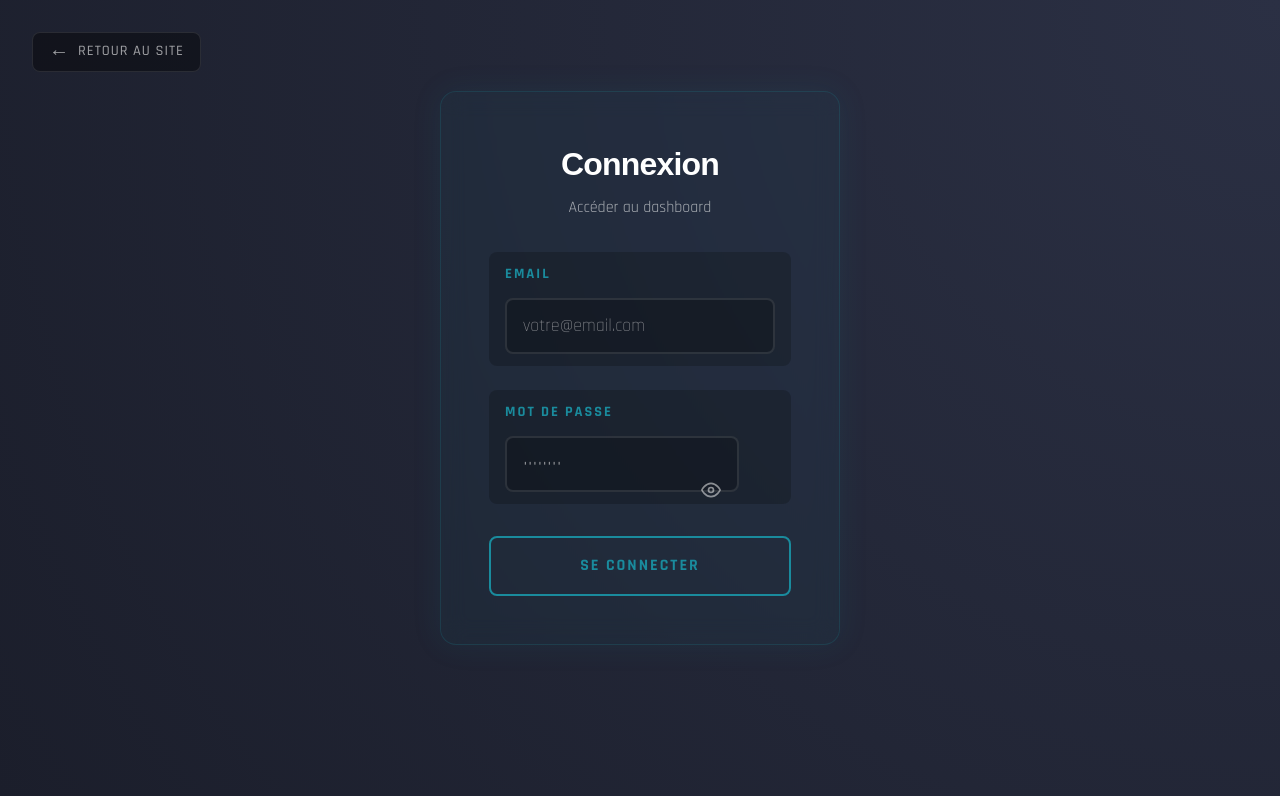
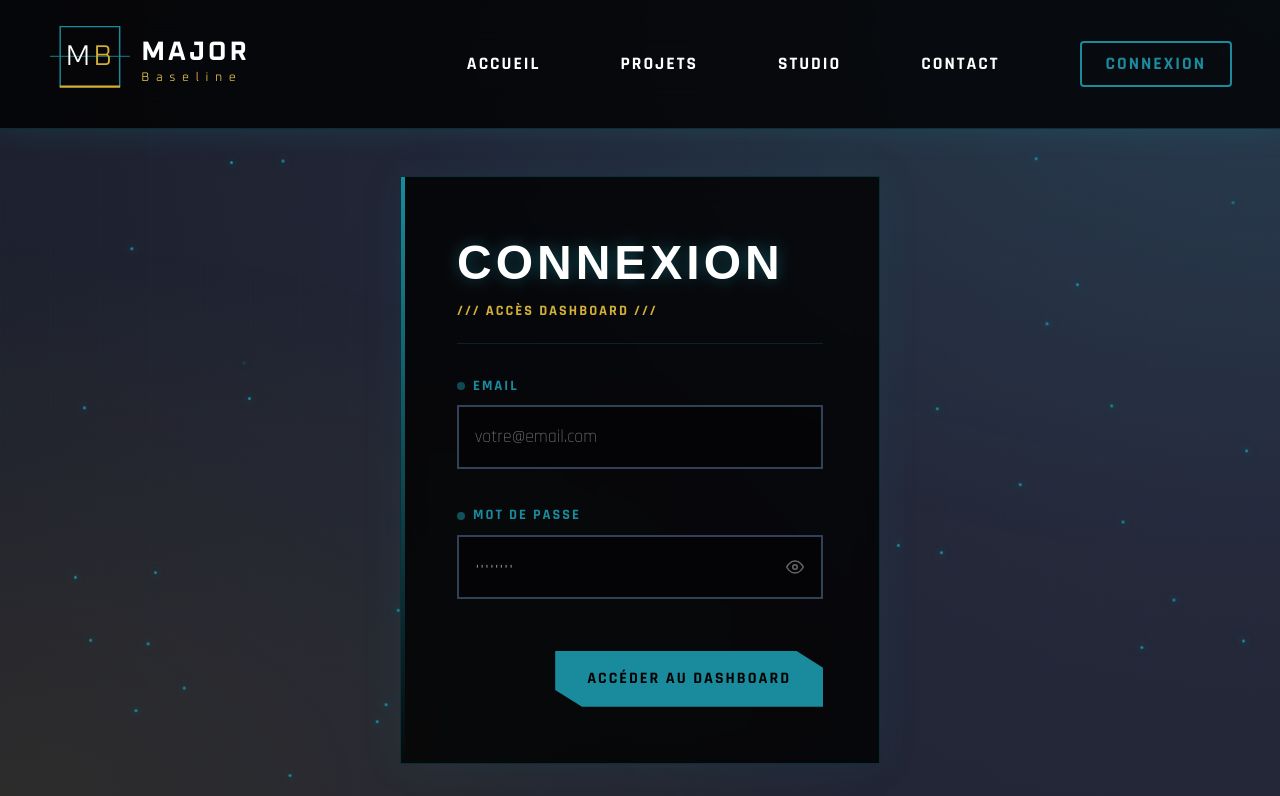
Before and after one commit to EmmanuelleBonoli/major-baseline-dashboard, a Vue app in the folder front-end/: page /login in a window 1280 px wide. Shown: the top 796 px of the page. Built offline with nearby package versions, Linux system fonts and the light colour scheme.

Commit message:
fix ui contact page + change ui login page + ajout error message des input

```diff
--- a/front-end/src/components/Showcase/HeaderSection.vue
+++ b/front-end/src/components/Showcase/HeaderSection.vue
@@ -1,13 +1,13 @@
 <template>
   <header class="header-container fixed w-full top-0 z-[1000] bg-black/80 backdrop-blur-[20px] border-b border-teal/30">
     <nav class="max-w-[1600px] mx-auto px-6 md:px-12 py-4 md:py-6 flex justify-between items-center">
-      <a
-        href="#home"
+      <router-link
+        :to="{ path: '/', hash: '#home' }"
         class="logo flex items-center h-12 md:h-16 lg:h-20 w-auto transition-all relative z-[1002] cursor-pointer"
-        aria-label="Retour en haut"
+        aria-label="Retour à l'accueil"
       >
         <img src="/major-baseline-logo-dark.svg" alt="Major Baseline Logo" class="h-full w-auto object-contain" />
-      </a>
+      </router-link>
 
       <!-- Bouton Burger (Mobile) -->
       <button
@@ -99,7 +99,10 @@ const links = [
 }
 
 .logo {
-  animation: logoGlow 2s ease-in-out infinite;
+  transition: opacity 0.3s ease;
+}
+.logo:hover {
+  opacity: 0.85;
 }
 
 .nav-item {
@@ -127,14 +130,4 @@ const links = [
   transform: translateY(-4px);
 }
 
-@keyframes logoGlow {
-  0%,
-  100% {
-    filter: drop-shadow(0 0 2px var(--color-teal)) drop-shadow(0 0 5px var(--color-teal));
-  }
-  50% {
-    filter: drop-shadow(0 0 5px var(--color-teal)) drop-shadow(0 0 10px var(--color-teal))
-      drop-shadow(0 0 15px var(--color-gold));
-  }
-}
 </style>
--- a/front-end/src/components/Showcase/ui/AppInput.vue
+++ b/front-end/src/components/Showcase/ui/AppInput.vue
@@ -1,5 +1,5 @@
 <template>
-  <div class="flex flex-col gap-3 relative text-left">
+  <div class="flex flex-col gap-2 relative text-left">
     <label
       v-if="label"
       :for="inputId"
@@ -16,7 +16,10 @@
         :type="type"
         :value="modelValue"
         @input="$emit('update:modelValue', ($event.target as HTMLInputElement).value)"
-        class="w-full bg-black/40 border-2 border-slate-700 text-white p-4 focus:outline-none focus:border-teal hover:border-teal/50 focus:shadow-glow-teal transition-all font-light text-base md:text-lg"
+        :class="[
+          'w-full bg-black/40 border-2 text-white p-4 focus:outline-none focus:shadow-glow-teal transition-all font-light text-base md:text-lg',
+          errorMessage ? 'input-error' : 'border-slate-700 focus:border-teal hover:border-teal/50'
+        ]"
         v-bind="$attrs"
       />
       <textarea
@@ -24,11 +27,22 @@
         :id="inputId"
         :value="modelValue"
         @input="$emit('update:modelValue', ($event.target as HTMLTextAreaElement).value)"
-        class="w-full bg-black/40 border-2 border-slate-700 text-white p-4 focus:outline-none focus:border-teal hover:border-teal/50 focus:shadow-glow-teal transition-all font-light text-base md:text-lg resize-y"
+        :class="[
+          'w-full bg-black/40 border-2 text-white p-4 focus:outline-none focus:shadow-glow-teal transition-all font-light text-base md:text-lg resize-y',
+          errorMessage ? 'input-error' : 'border-slate-700 focus:border-teal hover:border-teal/50'
+        ]"
         v-bind="$attrs"
       ></textarea>
 
       <slot name="suffix" />
+    </div>
+
+    <div class="error-slot h-5 overflow-hidden">
+      <Transition name="error-fade">
+        <p v-if="errorMessage" class="error-text text-[0.78rem] tracking-[1px] font-medium m-0 leading-5">
+          ⚠ {{ errorMessage }}
+        </p>
+      </Transition>
     </div>
   </div>
 </template>
@@ -64,6 +78,10 @@ const props = defineProps({
   animationDelay: {
     type: String,
     default: '0s'
+  },
+  errorMessage: {
+    type: String,
+    default: ''
   }
 })
 
@@ -71,3 +89,36 @@ defineEmits(['update:modelValue'])
 
 const inputId = computed(() => props.id)
 </script>
+
+<style scoped>
+.error-slot {
+  min-height: 1.25rem;
+}
+
+.input-error {
+  border-color: #c97c6a;
+}
+.input-error:hover,
+.input-error:focus {
+  border-color: #d98a78;
+}
+
+.error-text {
+  color: #c97c6a;
+}
+
+.error-fade-enter-active,
+.error-fade-leave-active {
+  transition: opacity 0.2s ease, transform 0.2s ease;
+}
+.error-fade-enter-from,
+.error-fade-leave-to {
+  opacity: 0;
+  transform: translateY(-4px);
+}
+.error-fade-enter-to,
+.error-fade-leave-from {
+  opacity: 1;
+  transform: translateY(0);
+}
+</style>
--- a/front-end/src/views/ContactView.vue
+++ b/front-end/src/views/ContactView.vue
@@ -1,29 +1,13 @@
 <template>
-  <div
-    class="min-h-screen text-white flex flex-col items-center justify-center p-4 md:p-8 bg-deep-blue relative overflow-hidden"
-  >
-    <!-- Background Decoration -->
-    <div class="bg-gradient-decoration fixed top-0 left-0 w-full h-full z-0"></div>
-    <div class="bg-grid-decoration fixed top-0 left-0 w-full h-full z-0 opacity-30"></div>
-
-    <!-- Header -->
-    <div class="absolute top-0 w-full left-0 p-4 md:p-8 z-20">
-      <router-link
-        to="/"
-        class="btn-back inline-flex items-center gap-2 text-teal uppercase tracking-[1px] md:tracking-[3px] font-bold py-2 md:py-3 px-4 md:px-6 text-sm md:text-base border-2 border-teal bg-black/40 transition-all duration-300"
-      >
-        &lt; Retour au site
-      </router-link>
-    </div>
-
-    <!-- Form Container -->
-    <div
-      class="form-card w-full max-w-[700px] bg-black/80 border border-teal/30 p-8 md:p-14 backdrop-blur-md relative mt-16 md:mt-0 z-10"
-    >
-      <div class="mb-8 md:mb-12 border-b border-teal/20 pb-6">
-        <h1
-          class="form-title text-[2.5rem] md:text-[4rem] font-black uppercase text-white tracking-[2px] md:tracking-[4px] leading-tight m-0"
-        >
+  <div class="contact-page">
+    <div class="bg-gradient-decoration"></div>
+    <div class="bg-grid-decoration"></div>
+    <HeaderSection />
+    <div class="w-full shrink-0 h-20 md:h-28 lg:h-32"></div>
+    <div class="form-wrapper z-10">
+      <div class="form-card w-full max-w-[700px] bg-black/80 border border-teal/30 p-8 md:p-14 backdrop-blur-md relative">
+        <div class="mb-6 md:mb-10 border-b border-teal/20 pb-5">
+          <h1 class="form-title text-[2.5rem] md:text-[4rem] font-black uppercase text-white tracking-[2px] md:tracking-[4px] leading-tight m-0">
             Contact
           </h1>
           <p class="text-gold tracking-[1px] md:tracking-[2px] uppercase text-[0.8rem] md:text-[1rem] mt-2 font-bold">
@@ -31,14 +15,16 @@
           </p>
         </div>
 
-      <form @submit.prevent="handleSubmit" class="flex flex-col gap-6 md:gap-8">
+        <form @submit.prevent="handleSubmit" novalidate class="flex flex-col gap-1 md:gap-2">
           <AppInput
             v-model="email"
             type="email"
             label="Adresse Email"
             placeholder="votre@email.com"
-          required
             animated-dot
+            :errorMessage="errors.email"
+            @blur="validateField('email')"
+            @input="clearError('email')"
           />
 
           <AppInput
@@ -46,52 +32,109 @@
             type="text"
             label="Intitulé du message"
             placeholder="Objet de votre demande..."
-          required
             animated-dot
             animation-delay="0.25s"
+            :errorMessage="errors.subject"
+            @blur="validateField('subject')"
+            @input="clearError('subject')"
           />
 
           <AppInput
             v-model="body"
             textarea
-          rows="6"
+            rows="5"
             label="Corps de transmission"
-          placeholder="Entrez vos coordonnées et décrivez votre projet ici..."
-          required
+            placeholder="Décrivez ici pourquoi vous me contactez, votre besoin, votre contexte..."
             animated-dot
             animation-delay="0.5s"
+            :errorMessage="errors.body"
+            @blur="validateField('body')"
+            @input="clearError('body')"
           />
 
           <div class="w-full flex justify-end mt-4">
             <AppButton type="submit" variant="primary" :loading="isLoading" class="btn-submit px-8 py-4">
               <span>{{ isLoading ? 'Envoi en cours...' : 'Envoyer la requête' }}</span>
-            <span class="text-xl" v-if="!isLoading">🚀</span>
             </AppButton>
           </div>
         </form>
       </div>
     </div>
+
+    <FooterSection class="contact-footer" />
+  </div>
 </template>
 
 <script setup lang="ts">
-import { ref } from 'vue'
+import { ref, reactive } from 'vue'
 import { contactApi } from '@/services/contact.service'
 import { toast } from '@/composables/useToast'
+import { useParticles } from '@/composables/useParticles'
 import AppInput from '@/components/Showcase/ui/AppInput.vue'
 import AppButton from '@/components/Showcase/ui/AppButton.vue'
+import HeaderSection from '@/components/Showcase/HeaderSection.vue'
+import FooterSection from '@/components/Showcase/FooterSection.vue'
+
+useParticles()
 
 const email = ref('')
 const subject = ref('')
 const body = ref('')
+const isLoading = ref(false)
 
-const isLoading = ref(false)
-const successMessage = ref('')
-const errorMessage = ref('')
+const errors = reactive({
+  email: '',
+  subject: '',
+  body: ''
+})
+
+const clearError = (field: 'email' | 'subject' | 'body') => {
+  errors[field] = ''
+}
+
+const validateField = (field: 'email' | 'subject' | 'body') => {
+  switch (field) {
+    case 'email':
+      if (!email.value.trim()) {
+        errors.email = "L'adresse email est requise."
+      } else if (!/^[^\s@]+@[^\s@]+\.[^\s@]+$/.test(email.value)) {
+        errors.email = "Veuillez saisir une adresse email valide."
+      } else {
+        errors.email = ''
+      }
+      break
+    case 'subject':
+      if (!subject.value.trim()) {
+        errors.subject = "L'intitulé du message est requis."
+      } else if (subject.value.trim().length < 3) {
+        errors.subject = "L'intitulé doit contenir au moins 3 caractères."
+      } else {
+        errors.subject = ''
+      }
+      break
+    case 'body':
+      if (!body.value.trim()) {
+        errors.body = "Le corps du message est requis."
+      } else if (body.value.trim().length < 10) {
+        errors.body = "Le message doit contenir au moins 10 caractères."
+      } else {
+        errors.body = ''
+      }
+      break
+  }
+}
+
+const validateAll = (): boolean => {
+  validateField('email')
+  validateField('subject')
+  validateField('body')
+  return !errors.email && !errors.subject && !errors.body
+}
 
 const handleSubmit = async () => {
+  if (!validateAll()) return
+
   isLoading.value = true
-  successMessage.value = ''
-  errorMessage.value = ''
 
   try {
     await contactApi.sendMessage(email.value, subject.value, body.value)
@@ -99,6 +142,9 @@ const handleSubmit = async () => {
     email.value = ''
     subject.value = ''
     body.value = ''
+    errors.email = ''
+    errors.subject = ''
+    errors.body = ''
   } catch (error) {
     toast.error(error, "Une erreur est survenue lors de l'envoi de votre message. Veuillez réessayer plus tard.")
   } finally {
@@ -108,17 +154,30 @@ const handleSubmit = async () => {
 </script>
 
 <style scoped>
-.bg-deep-blue {
+.contact-page {
+  min-height: 100vh;
+  display: flex;
+  flex-direction: column;
+  align-items: center;
+  color: white;
+  position: relative;
   background-color: var(--color-deep-blue);
 }
 
 .bg-gradient-decoration {
+  position: fixed;
+  inset: 0;
+  z-index: 0;
   background-image:
     radial-gradient(ellipse at top right, color-mix(in srgb, var(--color-teal) 15%, transparent) 0%, transparent 50%),
     radial-gradient(ellipse at bottom left, color-mix(in srgb, var(--color-gold) 10%, transparent) 0%, transparent 50%);
 }
 
 .bg-grid-decoration {
+  position: fixed;
+  inset: 0;
+  z-index: 0;
+  opacity: 0.3;
   background-image:
     linear-gradient(color-mix(in srgb, var(--color-teal) 10%, transparent) 1px, transparent 1px),
     linear-gradient(90deg, color-mix(in srgb, var(--color-teal) 10%, transparent) 1px, transparent 1px);
@@ -126,13 +185,14 @@ const handleSubmit = async () => {
   animation: gridScroll 20s linear infinite;
 }
 
-.btn-back {
-  clip-path: polygon(0 0, 85% 0, 100% 30%, 100% 100%, 15% 100%, 0 70%);
-}
-.btn-back:hover {
-  background-color: var(--color-teal);
-  color: var(--color-black);
-  box-shadow: 0 0 20px var(--color-teal);
+.form-wrapper {
+  position: relative;
+  width: 100%;
+  flex: 1;
+  padding: 4rem 1rem;
+  display: flex;
+  align-items: center;
+  justify-content: center;
 }
 
 .form-card {
@@ -143,7 +203,7 @@ const handleSubmit = async () => {
   position: absolute;
   top: 0;
   left: 0;
-  width: 4px; /* w-1 */
+  width: 4px;
   height: 100%;
   background-image: linear-gradient(to bottom, var(--color-teal), transparent);
 }
@@ -156,12 +216,15 @@ const handleSubmit = async () => {
   clip-path: polygon(0 0, 90% 0, 100% 30%, 100% 100%, 10% 100%, 0 70%);
 }
 
+.contact-footer {
+  width: 100vw;
+  position: relative;
+  left: 50%;
+  transform: translateX(-50%);
+}
+
 @keyframes gridScroll {
-  0% {
-    transform: translateY(0);
-  }
-  100% {
-    transform: translateY(50px);
-  }
+  0% { transform: translateY(0); }
+  100% { transform: translateY(50px); }
 }
 </style>
--- a/front-end/src/views/LoginView.vue
+++ b/front-end/src/views/LoginView.vue
@@ -1,49 +1,63 @@
 <template>
-  <div class="min-h-[calc(100vh-4rem)] flex items-center justify-center relative">
-    <router-link
-      to="/"
-      class="btn-return absolute top-4 left-4 md:top-8 md:left-8 flex items-center gap-2 no-underline font-medium tracking-[1px] uppercase text-[0.9rem] bg-black/40 px-4 py-2 rounded-lg border border-white/10 text-white/60"
-    >
-      <span class="text-xl leading-none -mt-1">←</span> Retour au site
-    </router-link>
-    <div class="login-card bg-teal/5 backdrop-blur-md border border-teal/20 rounded-2xl p-12 w-full max-w-[400px]">
-      <h1 class="m-0 text-[2rem] font-semibold text-white text-center mb-2">Connexion</h1>
-      <p class="text-center text-white/60 mb-8">Accéder au dashboard</p>
+  <div class="login-page">
+    <div class="bg-gradient-decoration"></div>
+    <div class="bg-grid-decoration"></div>
 
-      <form @submit.prevent="handleLogin" class="flex flex-col gap-6">
+    <HeaderSection />
+
+    <div class="w-full shrink-0 h-20 md:h-28 lg:h-32"></div>
+
+    <div class="login-wrapper z-10">
+      <div class="login-card w-full max-w-[480px] bg-black/80 border border-teal/30 p-8 md:p-14 backdrop-blur-md relative">
+
+        <div class="mb-8 border-b border-teal/20 pb-5">
+          <h1 class="card-title text-[2rem] md:text-[3rem] font-black uppercase text-white tracking-[2px] md:tracking-[4px] leading-tight m-0">
+            Connexion
+          </h1>
+          <p class="text-gold tracking-[1px] md:tracking-[2px] uppercase text-[0.75rem] md:text-[0.9rem] mt-2 font-bold">
+            /// Accès dashboard ///
+          </p>
+        </div>
+
+        <form @submit.prevent="handleLogin" novalidate class="flex flex-col gap-1 md:gap-2">
           <AppInput
-          id="email"
+            id="login-email"
             type="email"
             label="Email"
             v-model="email"
             placeholder="votre@email.com"
-          required
             autocomplete="email"
-          class="!bg-black/20 !border-white/10 !rounded-lg !py-3 !px-4"
+            animated-dot
+            :errorMessage="errors.email"
+            @blur="validateField('email')"
+            @input="clearError('email')"
           />
 
           <AppInput
-          id="password"
+            id="login-password"
             :type="isPasswordVisible ? 'text' : 'password'"
             label="Mot de passe"
             v-model="password"
             placeholder="••••••••"
-          required
             autocomplete="current-password"
-          class="!bg-black/20 !border-white/10 !rounded-lg !py-3 !pl-4 !pr-13"
+            animated-dot
+            animation-delay="0.25s"
+            :errorMessage="errors.password"
+            @blur="validateField('password')"
+            @input="clearError('password')"
           >
             <template #suffix>
               <button
                 type="button"
                 @click="togglePasswordVisibility"
-              class="absolute right-3 top-[38px] text-white/50 hover:text-white focus:outline-none transition-colors flex items-center justify-center w-8 h-8"
+                class="cursor-pointer absolute right-3 top-1/2 -translate-y-1/2 text-white/40 hover:text-teal focus:outline-none transition-colors flex items-center justify-center w-8 h-8"
                 aria-label="Afficher ou masquer le mot de passe"
               >
                 <svg
                   v-if="!isPasswordVisible"
                   xmlns="http://www.w3.org/2000/svg"
-                width="20"
-                height="20"
+                  width="18"
+                  height="18"
                   viewBox="0 0 24 24"
                   fill="none"
                   stroke="currentColor"
@@ -57,8 +71,8 @@
                 <svg
                   v-else
                   xmlns="http://www.w3.org/2000/svg"
-                width="20"
-                height="20"
+                  width="18"
+                  height="18"
                   viewBox="0 0 24 24"
                   fill="none"
                   stroke="currentColor"
@@ -66,31 +80,38 @@
                   stroke-linecap="round"
                   stroke-linejoin="round"
                 >
-                <path
-                  d="M17.94 17.94A10.07 10.07 0 0 1 12 20c-7 0-11-8-11-8a18.45 18.45 0 0 1 5.06-5.94M9.9 4.24A9.12 9.12 0 0 1 12 4c7 0 11 8 11 8a18.5 18.5 0 0 1-2.16 3.19m-6.72-1.07a3 3 0 1 1-4.24-4.24"
-                ></path>
+                  <path d="M17.94 17.94A10.07 10.07 0 0 1 12 20c-7 0-11-8-11-8a18.45 18.45 0 0 1 5.06-5.94M9.9 4.24A9.12 9.12 0 0 1 12 4c7 0 11 8 11 8a18.5 18.5 0 0 1-2.16 3.19m-6.72-1.07a3 3 0 1 1-4.24-4.24"></path>
                   <line x1="1" y1="1" x2="23" y2="23"></line>
                 </svg>
               </button>
             </template>
           </AppInput>
 
-        <AppButton type="submit" variant="outline" :loading="isLoading" class="p-4 rounded-lg w-full mt-2">
-          <span v-if="isLoading">Connexion en cours...</span>
-          <span v-else>Se connecter</span>
+          <div class="w-full flex justify-end mt-4">
+            <AppButton type="submit" variant="primary" :loading="isLoading" class="btn-login px-8 py-4">
+              <span>{{ isLoading ? 'Connexion...' : 'Accéder au dashboard' }}</span>
             </AppButton>
+          </div>
         </form>
       </div>
+    </div>
+
+    <FooterSection class="login-footer" />
   </div>
 </template>
 
 <script setup lang="ts">
-import { ref } from 'vue'
+import { ref, reactive } from 'vue'
 import { useRouter } from 'vue-router'
 import { authService } from '@/services/auth.service'
 import { toast } from '@/composables/useToast'
+import { useParticles } from '@/composables/useParticles'
 import AppInput from '@/components/Showcase/ui/AppInput.vue'
 import AppButton from '@/components/Showcase/ui/AppButton.vue'
+import HeaderSection from '@/components/Showcase/HeaderSection.vue'
+import FooterSection from '@/components/Showcase/FooterSection.vue'
+
+useParticles()
 
 const router = useRouter()
 const email = ref('')
@@ -98,15 +119,48 @@ const password = ref('')
 const isLoading = ref(false)
 const isPasswordVisible = ref(false)
 
+const errors = reactive({
+  email: '',
+  password: ''
+})
+
+const clearError = (field: 'email' | 'password') => {
+  errors[field] = ''
+}
+
+const validateField = (field: 'email' | 'password') => {
+  switch (field) {
+    case 'email':
+      if (!email.value.trim()) {
+        errors.email = "L'adresse email est requise."
+      } else if (!/^[^\s@]+@[^\s@]+\.[^\s@]+$/.test(email.value)) {
+        errors.email = "Veuillez saisir une adresse email valide."
+      } else {
+        errors.email = ''
+      }
+      break
+    case 'password':
+      if (!password.value) {
+        errors.password = 'Le mot de passe est requis.'
+      } else {
+        errors.password = ''
+      }
+      break
+  }
+}
+
+const validateAll = (): boolean => {
+  validateField('email')
+  validateField('password')
+  return !errors.email && !errors.password
+}
+
 const togglePasswordVisibility = () => {
   isPasswordVisible.value = !isPasswordVisible.value
 }
 
 const handleLogin = async () => {
-  if (!email.value || !password.value) {
-    toast.error('Veuillez remplir tous les champs')
-    return
-  }
+  if (!validateAll()) return
 
   isLoading.value = true
 
@@ -126,24 +180,78 @@ const handleLogin = async () => {
 </script>
 
 <style scoped>
-.btn-return {
-  transition: all 0.3s ease;
+.login-page {
+  min-height: 100vh;
+  display: flex;
+  flex-direction: column;
+  align-items: center;
+  color: white;
+  position: relative;
+  background-color: var(--color-deep-blue);
 }
-.btn-return:hover {
-  color: var(--color-teal);
-  text-shadow: 0 0 10px var(--color-teal);
-  border-color: color-mix(in srgb, var(--color-teal) 50%, transparent);
-  background-color: color-mix(in srgb, var(--color-black) 80%, transparent);
+
+.bg-gradient-decoration {
+  position: fixed;
+  inset: 0;
+  z-index: 0;
+  background-image:
+    radial-gradient(ellipse at top right, color-mix(in srgb, var(--color-teal) 15%, transparent) 0%, transparent 50%),
+    radial-gradient(ellipse at bottom left, color-mix(in srgb, var(--color-gold) 10%, transparent) 0%, transparent 50%);
+}
+
+.bg-grid-decoration {
+  position: fixed;
+  inset: 0;
+  z-index: 0;
+  opacity: 0.3;
+  background-image:
+    linear-gradient(color-mix(in srgb, var(--color-teal) 10%, transparent) 1px, transparent 1px),
+    linear-gradient(90deg, color-mix(in srgb, var(--color-teal) 10%, transparent) 1px, transparent 1px);
+  background-size: 50px 50px;
+  animation: gridScroll 20s linear infinite;
+}
+
+.login-wrapper {
+  position: relative;
+  width: 100%;
+  flex: 1;
+  padding: 3rem 1rem 2rem;
+  display: flex;
+  align-items: center;
+  justify-content: center;
 }
 
 .login-card {
-  box-shadow: 0 0 30px color-mix(in srgb, var(--color-teal) 10%, transparent);
+  box-shadow: 0 0 40px color-mix(in srgb, var(--color-teal) 10%, transparent);
 }
 
-.input-field {
-  transition: all 0.3s ease;
+
+.login-card::before {
+  content: '';
+  position: absolute;
+  top: 0;
+  left: 0;
+  width: 4px;
+  height: 100%;
+  background-image: linear-gradient(to bottom, var(--color-teal), transparent);
 }
-.input-field:focus {
-  box-shadow: 0 0 10px color-mix(in srgb, var(--color-teal) 20%, transparent);
+
+.card-title {
+  text-shadow: 0 0 15px color-mix(in srgb, var(--color-teal) 50%, transparent);
+}
+
+.btn-login {
+  clip-path: polygon(0 0, 90% 0, 100% 30%, 100% 100%, 10% 100%, 0 70%);
+}
+.login-footer {
+  width: 100vw;
+  position: relative;
+  left: 50%;
+  transform: translateX(-50%);
+}
+
+@keyframes gridScroll {
+  0%  { transform: translateY(0); }
+  100%{ transform: translateY(50px); }
 }
 </style>
```
Also changed, not shown: front-end/src/views/AppPresentationView.vue (+5 -9 lines). Lines whose indentation alone changed are shown as unchanged.
